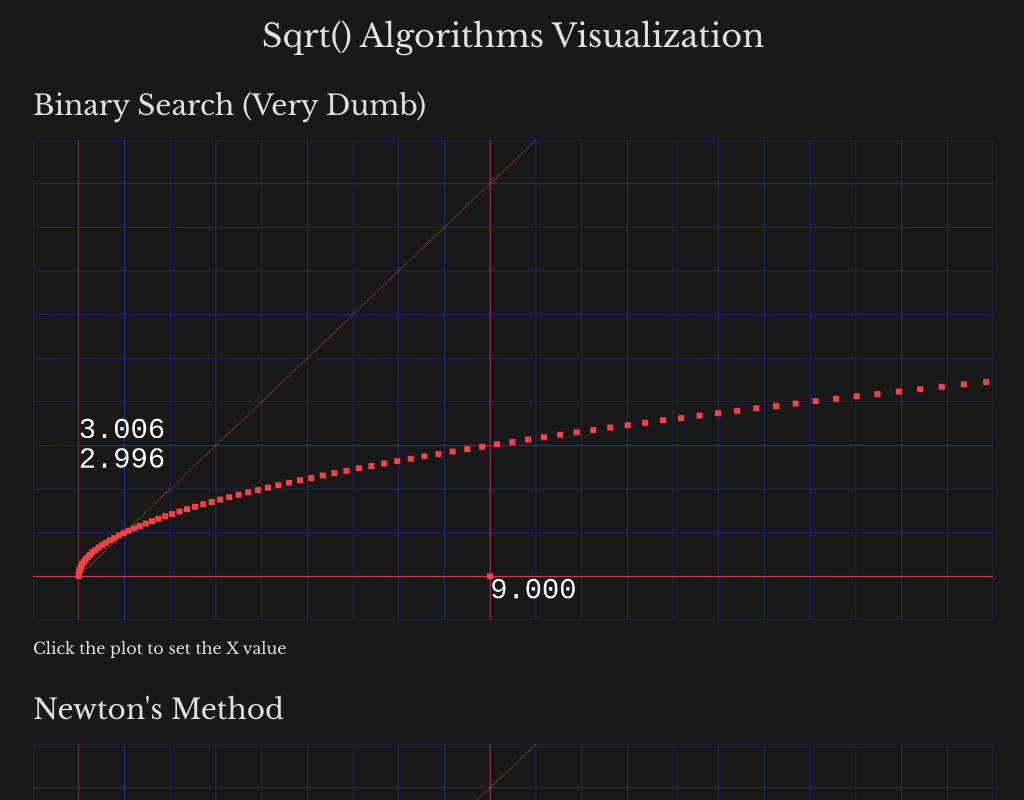
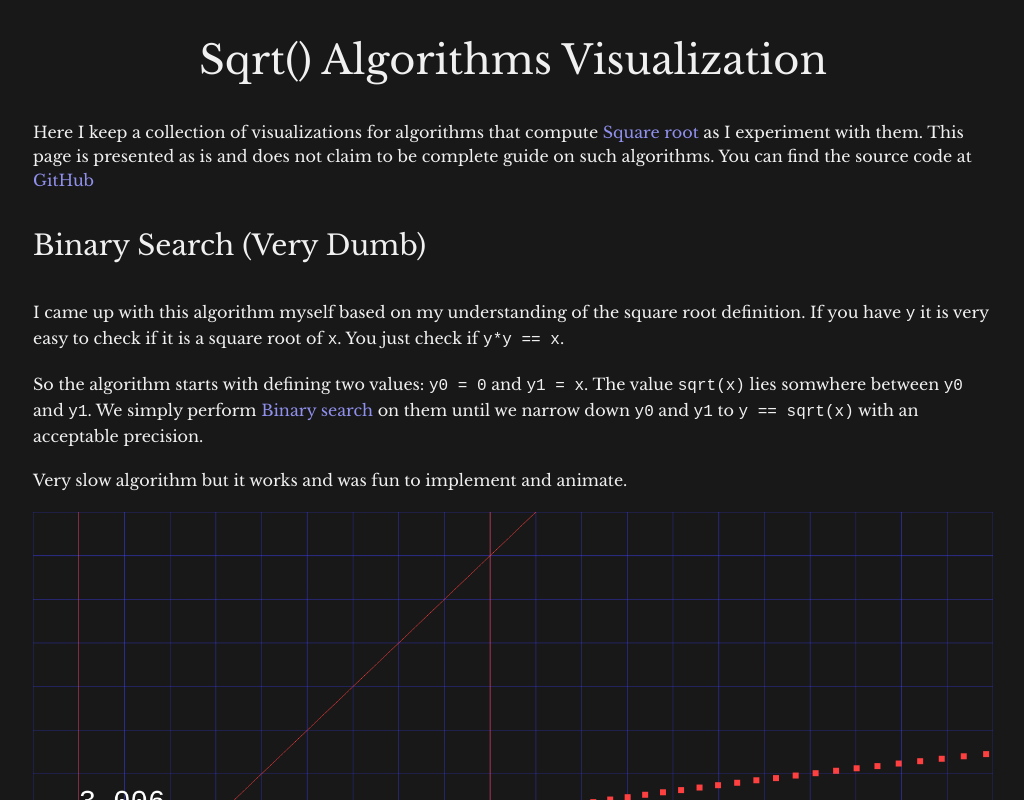
Before and after one commit to tsoding/dumb-sqrt, a website: page index.html in a window 1280 px wide. Shown: the top 800 px of the page, without its empty margins (127-1151 px from the left). Drawn offline with Linux system fonts and the light colour scheme.

Commit message:
Add some info about the Binary Search algorithm

```diff
--- a/css/index.css
+++ b/css/index.css
@@ -1,24 +1,26 @@
 body {
     background: #181818;
-    color: #E0E0E0;
+    color: #F0F0F0;
     font-family: LibreBaskerville;
     margin: auto;
     max-width: 960px;
+    font-size: 16px;
 }
 p {
     padding-bottom: 20px;
+    line-height: 1.5;
 }
 h1 {
-    font-size: 32px;
+    font-size: 40px;
     text-align: center;
-    padding-top: 20px;
-    padding-bottom: 20px;
+    padding-top: 40px;
+    padding-bottom: 40px;
 }
 h2 {
     font-size: 28px;
     text-align: left;
-    padding-bottom: 20px;
     padding-top: 20px;
+    padding-bottom: 40px;
 }
 kbd {
     display: inline-block;
@@ -29,6 +31,9 @@ kbd {
     vertical-align: middle;
     text-align: center;
     border-radius: 5px;
+}
+code {
+    font-family: monospace;
 }
 ul {
     padding-bottom: 20px;
--- a/index.html
+++ b/index.html
@@ -7,17 +7,25 @@
           src: url('fonts/LibreBaskerville-Regular.ttf') format('truetype');
       }
     </style>
-    <link rel="stylesheet" href="css/reset.css">
-    <link rel="stylesheet" href="css/index.css">
+    <link rel="stylesheet" href="css/reset.css"/>
+    <link rel="stylesheet" href="css/index.css"/>
   </head>
   <body>
     <h1>Sqrt() Algorithms Visualization</h1>
-    <h2>Binary Search (Very Dumb)</h2>
+    <p>Here I keep a collection of visualizations for algorithms that compute <a href="https://en.wikipedia.org/wiki/Square_root">Square root</a> as I experiment with them. This page is presented as is and does not claim to be complete guide on such algorithms. You can find the source code at <a href="https://github.com/tsoding/dumb-sqrt">GitHub</a></p>
+
+    <h2 id="binary-search">Binary Search (Very Dumb)</h2>
+    <p>I came up with this algorithm myself based on my understanding of the square root definition. If you have <code>y</code> it is very easy to check if it is a square root of <code>x</code>. You just check if <code>y*y == x</code>.</p>
+    <p>So the algorithm starts with defining two values: <code>y0 = 0</code> and <code>y1 = x</code>. The value <code>sqrt(x)</code> lies somwhere between <code>y0</code> and <code>y1</code>. We simply perform <a href="https://en.wikipedia.org/wiki/Binary_search_algorithm">Binary search</a>  on them until we narrow down <code>y0</code> and <code>y1</code> to <code>y == sqrt(x)</code> with an acceptable precision.</p>
+    <p>Very slow algorithm but it works and was fun to implement and animate.</p>
     <canvas id="app-binary-search" class="plot" width="1600" height="800"></canvas>
     <p>Click the plot to set the X value</p>
-    <h2>Newton's Method</h2>
+
+    <h2 id="newton-method">Newton's Method</h2>
     <canvas id="app-newton-method" class="plot" width="1600" height="800"></canvas>
+    <p>Click the plot to set the X value</p>
     <p>Source Code on <a href="https://github.com/tsoding/dumb-sqrt">GitHub</a> | Font <a href="https://github.com/impallari/Libre-Baskerville">Libre Baskerville</a></p>
+
     <script src="index.js"></script>
   </body>
 </html>
```
